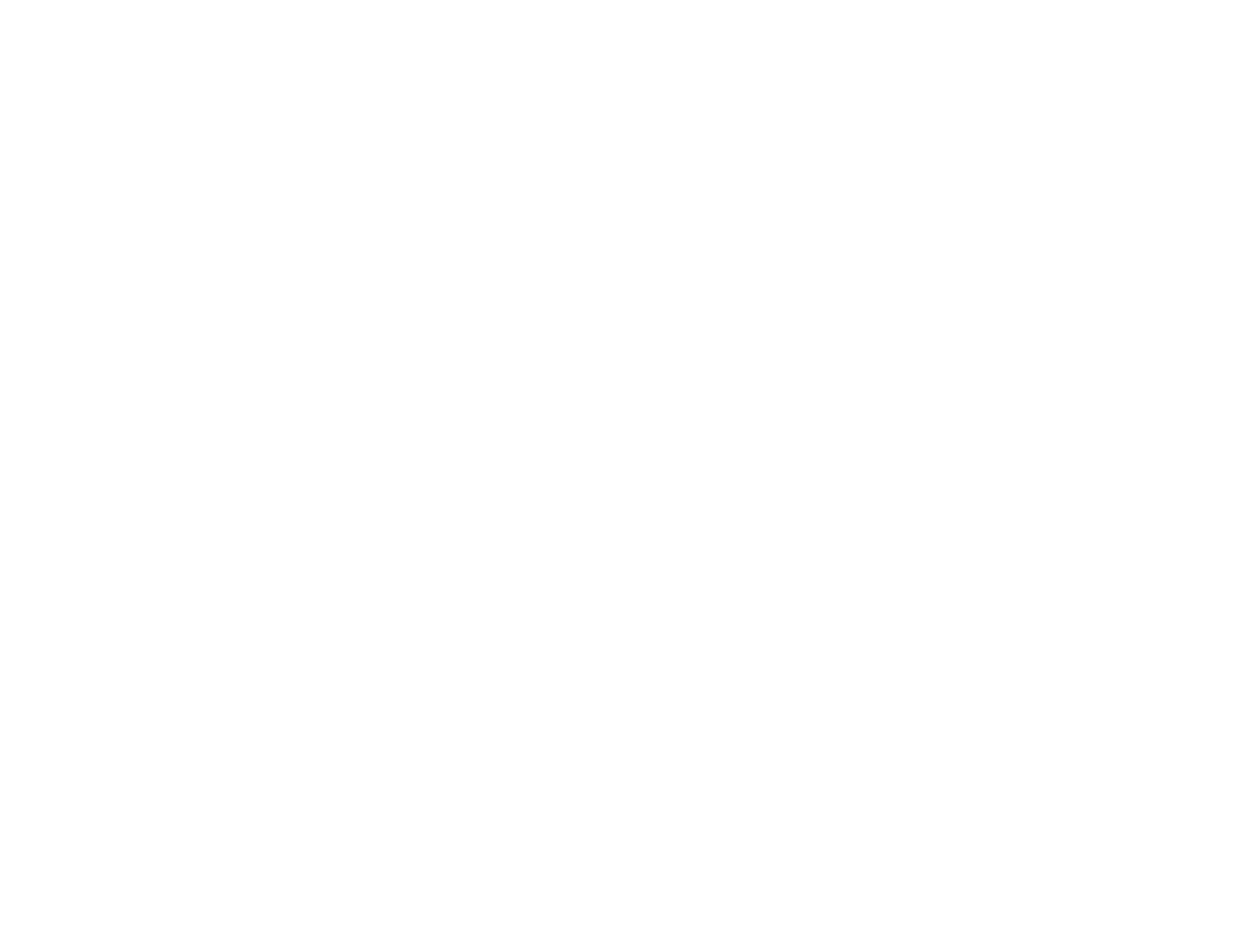
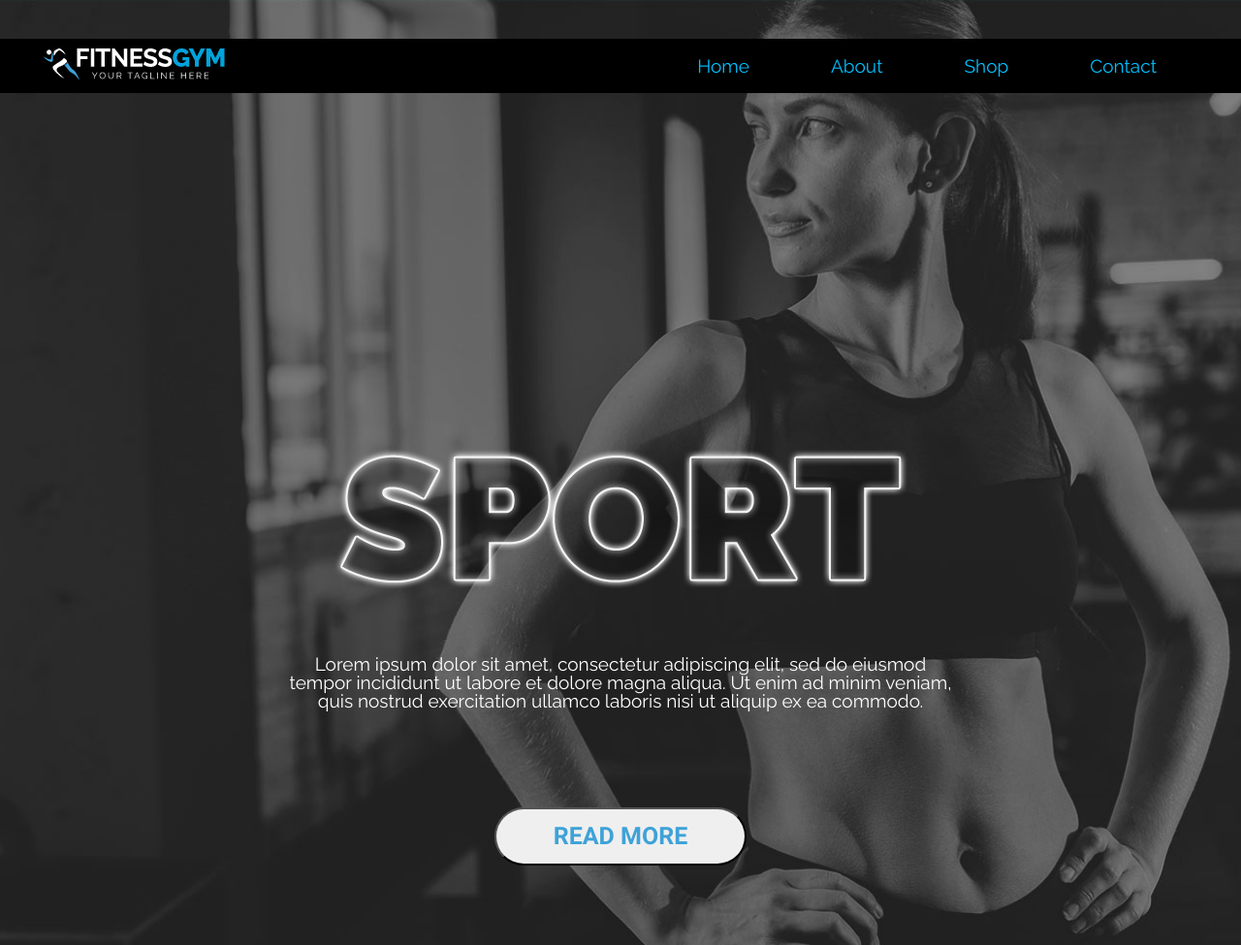
Before and after one commit to BohdanPavlov/Project_1, a plain HTML site: page index.html in a window 1280 px wide. Shown: the whole page at 97% size. Before the commit the page ends 800 px from the top, so only its background shows below. Drawn offline with Linux system fonts and the light colour scheme.

Commit message:
header+section

```diff
--- a/css/style.css
+++ b/css/style.css
@@ -88,3 +88,93 @@ img {
     padding: 0 15px;
     margin: 0 auto;
 }
+
+.header .container {
+    max-width: 1220px;
+    display: flex;
+    justify-content: space-between;
+    align-items: center;
+}
+
+.header {
+    background-color: #000;
+    width: 100%;
+    position: absolute;
+    top: 40px;
+    left: 0px;
+}
+
+.navigation {
+    display: flex;
+    justify-content: space-between;
+    align-items: center;
+    height: 56px;
+}
+.navigation__item {
+    margin: 0 42px;
+}
+
+.navigation a {
+    color: #00c0ff;
+}
+
+.main {
+    display: flex;
+    justify-content: center;
+    align-items: center;
+    background-image: url(../images/banner.jpg);
+    background-repeat: no-repeat;
+    background-position: 70%;
+    background-size: cover;
+    height: 975px;
+}
+
+.main .container {
+    max-width: 725px;
+    margin-top: 380px;
+}
+
+.promo {
+    display: flex;
+    flex-direction: column;
+    align-items: center;
+}
+
+.promo img {
+    margin-bottom: 65px;
+}
+
+.promo p {
+    color: white;
+    text-align: center;
+    margin-bottom: 100px;
+}
+
+.main button {
+    width: 260px;
+    height: 60px;
+    border-radius: 30px;
+    font-size: 25px;
+    font-family: Roboto, sans-serif;
+    color: #3ea2d8;
+    font-weight: bold;
+    cursor: pointer;
+    outline: 0;
+}
+@media (max-width: 780px) {
+    .header .container {
+        max-width: 1220px;
+        display: flex;
+        flex-direction: column;
+        justify-content: space-between;
+        align-items: center;
+    }
+    .logo {
+        padding-top: 10px;
+    }
+}
+@media (max-width: 510px) {
+    .navigation {
+        display: none;
+    }
+}
--- a/index.html
+++ b/index.html
@@ -11,7 +11,45 @@
 
 <body>
     <div class="wrapper">
-
+        <header class="header">
+            <div class="container">
+                <div class="logo">
+                    <img src="images/Logo.png" alt="logo">
+                </div>
+                <nav>
+                    <ul class="navigation">
+                        <li>
+                            <a href="#" class="navigation__item">Home</a>
+                        </li>
+                        <li>
+                            <a href="#" class="navigation__item">About</a>
+                        </li>
+                        <li>
+                            <a href="#" class="navigation__item">Shop</a>
+                        </li>
+                        <li>
+                            <a href="#" class="navigation__item">Contact</a>
+                        </li>
+                    </ul>
+                </nav>
+            </div>
+        </header>
+        <section class="main">
+            <div class="container promo">
+                <div>
+                    <img class="promo__item" src="images/sport.png" alt="sport image">
+                </div>
+                <div>
+                    <p class="promo__item">Lorem ipsum dolor sit amet, consectetur adipiscing elit, sed do eiusmod
+                        tempor incididunt ut
+                        labore
+                        et dolore magna aliqua. Ut enim ad minim veniam, quis nostrud exercitation ullamco laboris nisi
+                        ut
+                        aliquip ex ea commodo.</p>
+                </div>
+                <button type="submit">READ MORE</button>
+            </div>
+        </section>
     </div>
 </body>
 
```
Also changed, not shown: images/sport.png (added).
